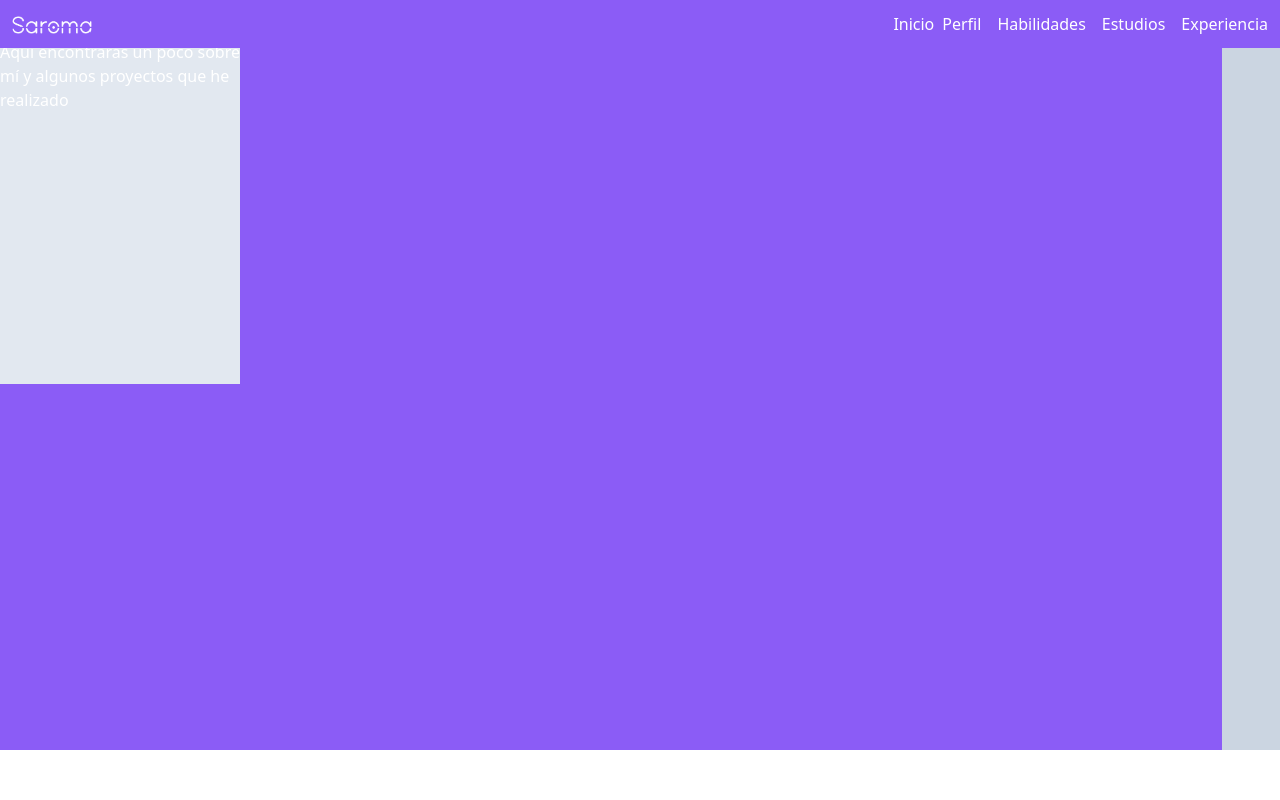
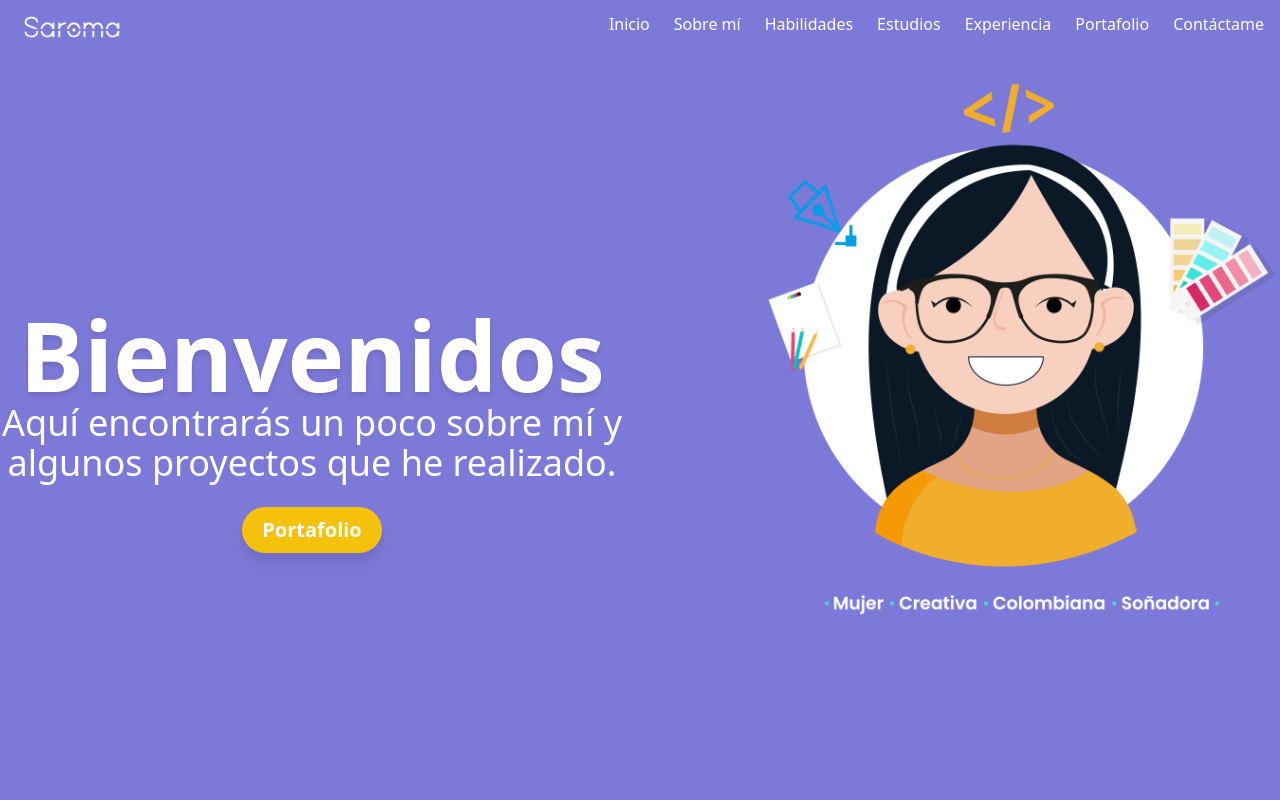
Before and after one commit to leydimadrid/landing-page, a React (Vite) app: page /contactame in a window 1280 px wide. Shown: the top 800 px of the page. Built offline with nearby package versions, Linux system fonts and the light colour scheme.

Commit message:
El header y el inicio están listos

```diff
--- a/src/App.jsx
+++ b/src/App.jsx
@@ -1,11 +1,13 @@
 import { Header } from "./pages/components/Header";
 import { Inicio } from "./pages/components/Inicio";
+import { SobreMi } from "./pages/components/SobreMi";
 
 function App() {
   return (
     <div>
       <Header />
       <Inicio />
+      <SobreMi />
     </div>
   );
 }
--- a/src/index.css
+++ b/src/index.css
@@ -2,7 +2,35 @@
 @import "tailwindcss/components";
 @import "tailwindcss/utilities";
 
+html {
+    height: 2000px;
+}
+
+
+.header {
+    background-color: rgba(125, 121, 217, 1);
+}
 
 .inicio {
-    height: 750px;
+    padding-top: 60px;
+    height: 800px;
+    background-color: rgba(125, 121, 217, 1);
 }
+
+.botonPortafolio {
+    background-color: rgba(245, 194, 11, 1);
+    font-size: 20px;
+}
+.botonPortafolio:hover {
+    background-color: rgb(255, 174, 0);
+    font-size: 20px;
+}
+
+.sobreMi {
+    height: 740px;
+    background-color: white;
+}
+
+.underline {
+    text-decoration-color: rgba(125, 121, 217, 1);
+}
--- a/src/pages/components/Header.jsx
+++ b/src/pages/components/Header.jsx
@@ -3,11 +3,9 @@ import logoSaroma from '../../assets/logoSaroma.png';
 
 export const Header = () => {
   return (
-    <div className="w-full bg-violet-500 h-12 fixed">
-      <div className="float-left my-3 ml-3">
-        <a target="_blank">
-          <img src={logoSaroma} className="w-20 my-1 rounded-md" />
-        </a>
+    <div className="header w-full h-12 fixed">
+      <div className="float-left my-3 ml-6">
+          <img src={logoSaroma} className="w-24 my-1 rounded-md" />
       </div>
       <div className="float-right my-3 mr-1">
         <AppNav />
--- a/src/pages/components/Inicio.jsx
+++ b/src/pages/components/Inicio.jsx
@@ -1,13 +1,27 @@
+import ilustracionInicio from "../../assets/ilustracionInicio.png";
+
 export const Inicio = () => {
   return (
-    <div className="inicio bg-violet-500 md:flex justify-between">
-      <div className="bg-slate-200 w-60 h-96">
-        <h1 className="font-black text-white text-4xl">Bienvenidos</h1>
-        <h1 className="font-light text-white">
-          Aquí encontrarás un poco sobre mí y algunos proyectos que he realizado
+    <div className="inicio md:flex justify-center mx-auto">
+      <div className="my-auto text-center">
+        <h1 className="font-black text-white text-8xl drop-shadow-md text-center">
+          Bienvenidos
         </h1>
+        <h1 className="parrafoInicio text-white text-4xl">
+          Aquí encontrarás un poco sobre mí y <br /> algunos proyectos que he
+          realizado.
+        </h1>
+        <input
+          id="enviar"
+          type="submit"
+          value="Portafolio"
+          className="botonPortafolio block font-bold rounded-full text-white p-2 px-5 mx-auto cursor-pointer mt-6 drop-shadow-xl"
+        />
       </div>
-      <div className="bg-slate-300">Imagen</div>
+
+      <div className="my-auto w-2/5 ml-36 mt-5">
+        <img src={ilustracionInicio} />
+      </div>
     </div>
   );
 };
--- /dev/null
+++ b/src/pages/components/SobreMi.jsx
@@ -0,0 +1,10 @@
+import fotoLeydi from '../../assets/fotoLeydi.png';
+
+export const SobreMi = () => {
+  return (
+    <div className="sobreMi ">
+        <div className="text-2xl font-black text-center pt-2 underline">Sobre mí</div>
+        <img src={fotoLeydi} className="w-1/3 pt-16" />
+    </div>
+  )
+}
--- a/src/routes/AppNav.jsx
+++ b/src/routes/AppNav.jsx
@@ -9,10 +9,12 @@ export const AppNav = () => {
       <Routes>
         <Route path="/*" />
         <Route path="/inicio" />
-        <Route path="/perfil" />
+        <Route path="/sobremi" />
         <Route path="/habilidades" />
         <Route path="/estudios" />
         <Route path="/experiencia" />
+        <Route path="/portafolio" />
+        <Route path="/contactame" />
       </Routes>
     </div>
   );
--- a/src/routes/Navbar.jsx
+++ b/src/routes/Navbar.jsx
@@ -3,11 +3,13 @@ import { Link } from "react-router-dom"
 export const NavBar = () => {
   return (
     <div>
-    <Link className=" text-white my-2" to="/inicio">Inicio</Link>
-    <Link className=" text-white mx-2 my-2" to="/perfil">Perfil</Link>
-    <Link className=" text-white mx-2 my-2" to="/habilidades">Habilidades</Link>
-    <Link className=" text-white mx-2 my-2" to="/estudios">Estudios</Link>
-    <Link className=" text-white mx-2 my-2" to="/experiencia">Experiencia</Link>
+    <Link className=" text-white mx-3 my-2 hover:underline" to="/inicio">Inicio</Link>
+    <Link className=" text-white mx-3 my-2 hover:underline" to="/sobremi">Sobre mí</Link>
+    <Link className=" text-white mx-3 my-2 hover:underline" to="/habilidades">Habilidades</Link>
+    <Link className=" text-white mx-3 my-2 hover:underline" to="/estudios">Estudios</Link>
+    <Link className=" text-white mx-3 my-2 hover:underline" to="/experiencia">Experiencia</Link>
+    <Link className=" text-white mx-3 my-2 hover:underline" to="/portafolio">Portafolio</Link>
+    <Link className=" text-white mx-3 my-2 hover:underline" to="/contactame">Contáctame</Link>
     </div>
   )
 }
```
Also changed, not shown: src/assets/ilustracionInicio.png (added), 1 other file (tests, documents, lock files or other folders).
